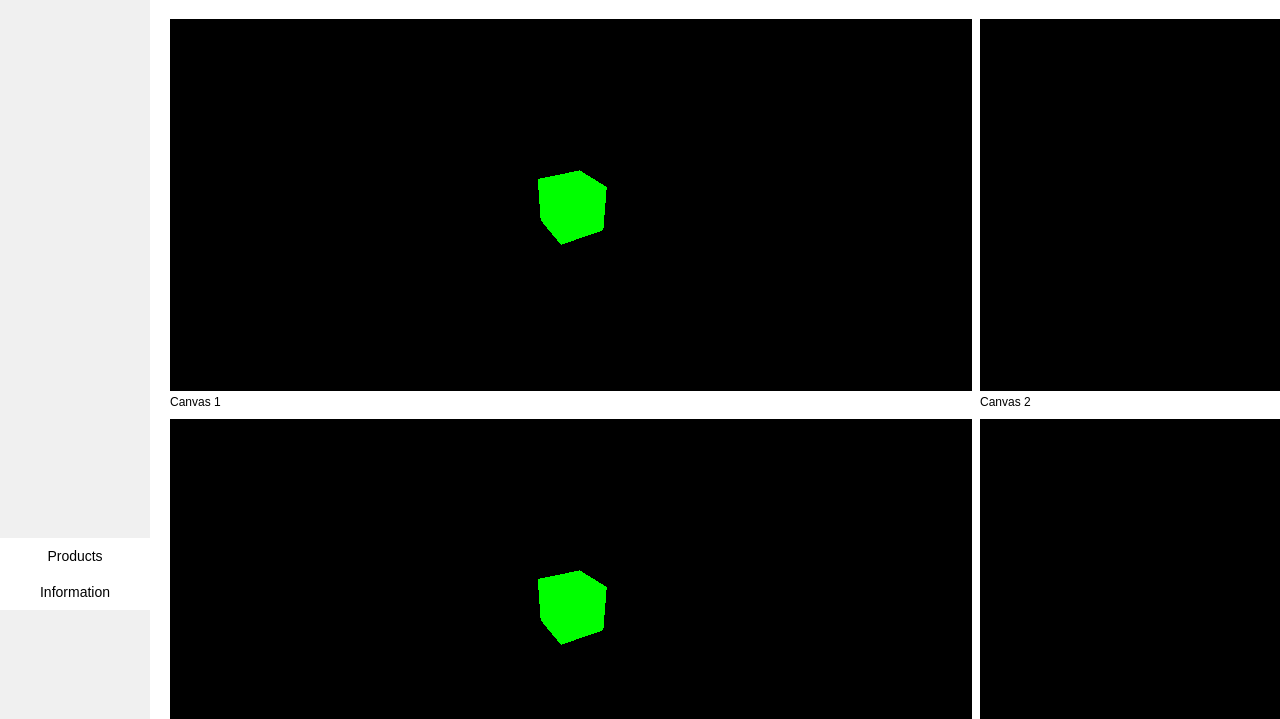
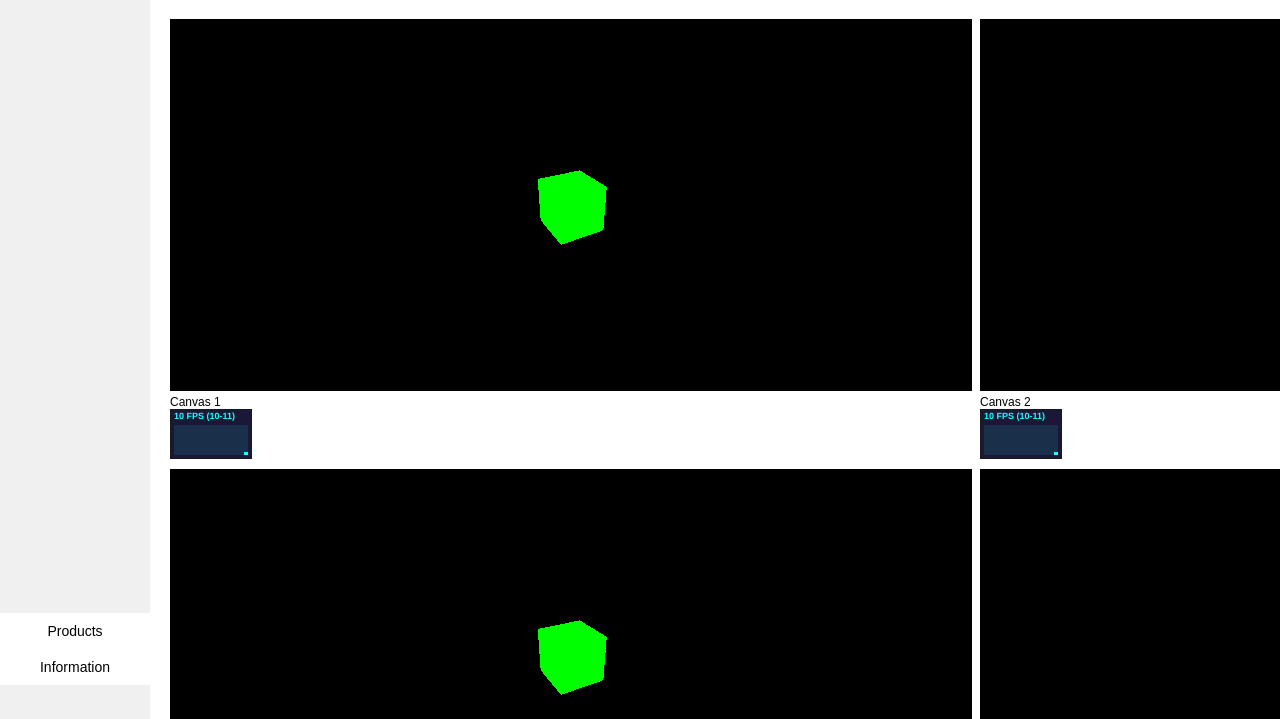
Before and after one commit to e21krida/Thesis-Three.js, a website with bundled scripts: page index.html in a window 1280 px wide. Shown: the part 81-800 px from the top of the page. Built offline with nearby package versions, Linux system fonts and the light colour scheme; animation ran at ten frames a second.

Commit message:
Installed Stats.js
Installed Stats.js and implemented a stats-canvas for each primary canvas to read and analyze frames per second.

```diff
--- a/package.json
+++ b/package.json
@@ -1,5 +1,6 @@
 {
   "dependencies": {
+    "stats.js": "^0.17.0",
     "three": "^0.162.0"
   }
 }
--- a/script.js
+++ b/script.js
@@ -1,4 +1,5 @@
 import * as THREE from 'three';
+import Stats from 'stats.js';
 
 console.log("Script loaded");
 function generateCanvases() {
@@ -18,12 +19,18 @@ function generateCanvases() {
     canvasWrapper.appendChild(text);
     canvasContainer.appendChild(canvasWrapper);
 
+    const statsContainer = document.createElement('div');
+    statsContainer.classList.add('stats-container');
+    canvasWrapper.appendChild(statsContainer);
     console.log(`Generating canvas: canvas${i}`);
-    generateThree(`canvas${i}`);
+    generateThree(`canvas${i}`, statsContainer);
   }
 }
 
-function generateThree(canvasId) {
+function generateThree(canvasId, statsContainer) {
+  var stats = new Stats();
+  stats.showPanel(0);
+  statsContainer.appendChild(stats.dom);
   const canvas = document.getElementById(canvasId);
   const scene = new THREE.Scene();
   const camera = new THREE.PerspectiveCamera(75, canvas.clientWidth / canvas.clientHeight, 0.1, 1000);
@@ -36,10 +43,12 @@ function generateThree(canvasId) {
   scene.add(cube);
 
   function animate() {
+    stats.begin();
     requestAnimationFrame(animate);
     cube.rotation.x += 0.01;
     cube.rotation.y += 0.01;
     renderer.render(scene, camera);
+    stats.end();
   }
 
   animate();
--- a/style.css
+++ b/style.css
@@ -22,6 +22,10 @@ body {
   border: 1px #000000 solid;
   width: 100%;
   height: auto;
+}
+
+.stats-container > div {
+  position: relative !important;
 }
 
 .canvas-text {
```
Also changed, not shown: 1 other file.
